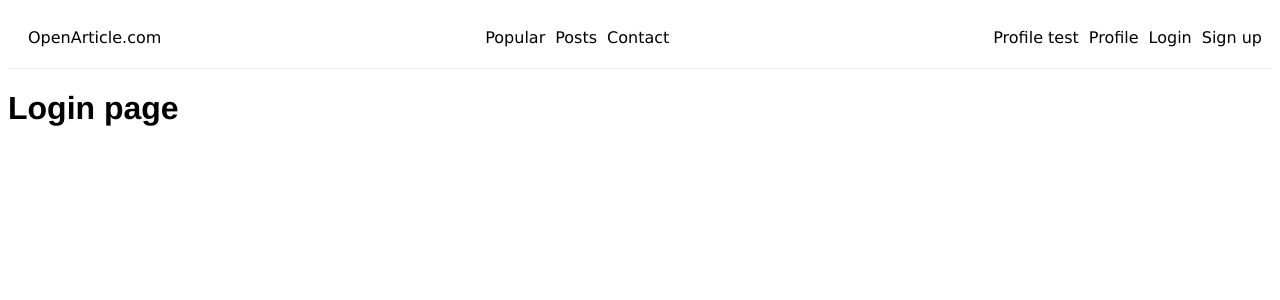
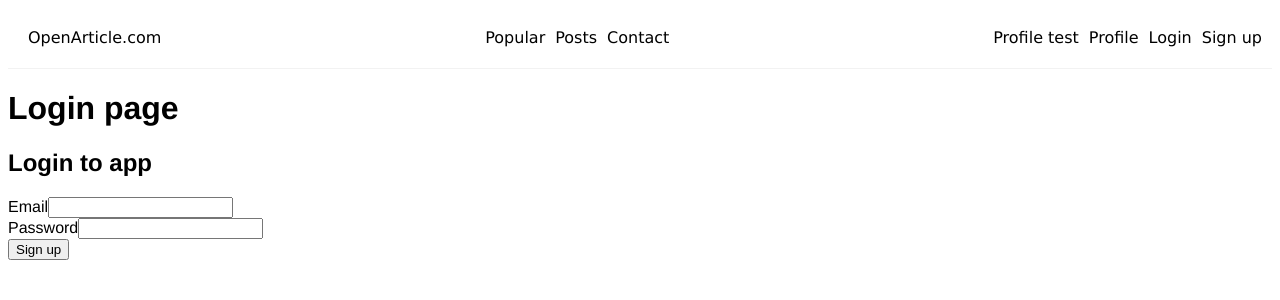
Before and after one commit to ahmettzorlutuna/open-article, a Vue app in the folder frontend/: page /user/login in a window 1280 px wide. Shown: the top 300 px of the page. Built offline with nearby package versions, Linux system fonts and the light colour scheme.

Commit message:
Login view form

```diff
--- a/frontend/src/views/LoginView.vue
+++ b/frontend/src/views/LoginView.vue
@@ -1,5 +1,15 @@
 <template>
   <h1>Login page</h1>
+  <form>
+        <h2>Login to app</h2>
+        <label for="email">Email</label>
+        <input type="text" name="email" required>
+        <div class="email-error"></div>
+        <label for="password">Password</label>
+        <input type="password" name="password" required>
+        <div class="password-error"></div>
+        <button>Sign up</button>
+    </form>
 </template>
 
 <script>
```
